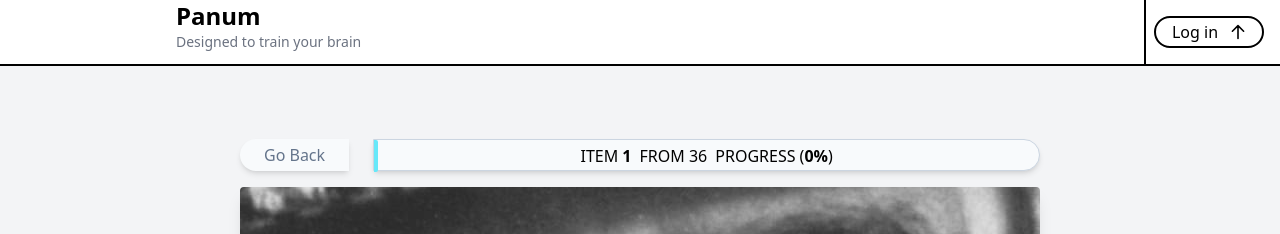
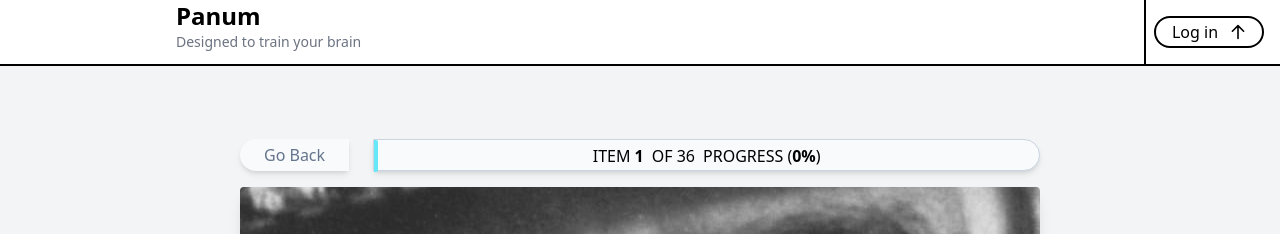
Before and after one commit to safinazbg/Panum-games, a Vue app: page /MindInTheEye in a window 1280 px wide. Shown: the top 234 px of the page. Built offline with nearby package versions, Linux system fonts and the light colour scheme.

Commit message:
fix typo

```diff
--- a/src/views/MindInTheEye.vue
+++ b/src/views/MindInTheEye.vue
@@ -28,7 +28,7 @@
                   <span class="font-bold">{{ currentItem + 1 }}</span>
                 </p>
 
-                <p class="font-light">FROM 36</p>
+                <p class="font-light">OF 36</p>
 
                 <p class="">
                   PROGRESS (<span class="font-bold">
```
